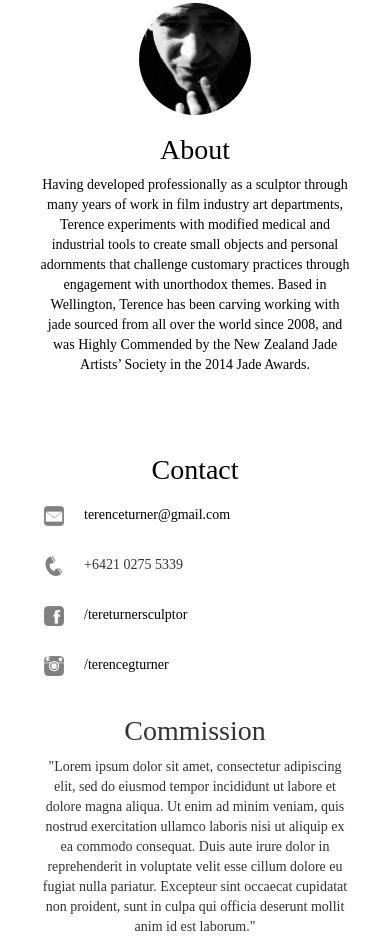
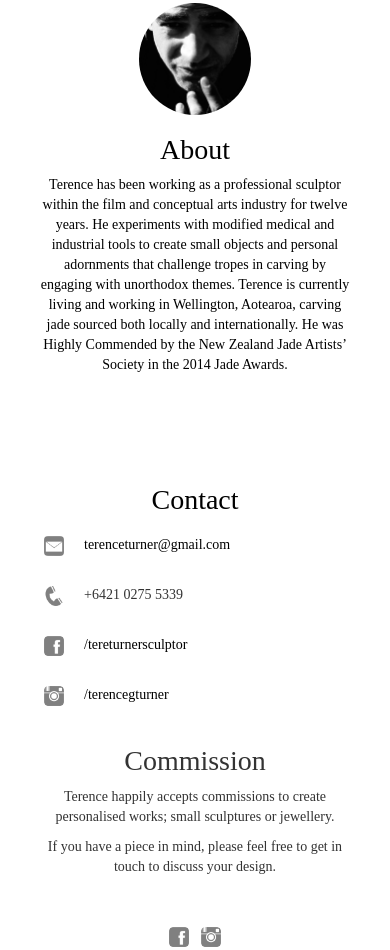
Before and after one commit to sarahhabershon/ttsite, a plain HTML site: page index.html in a window 390 px wide. Shown: the part 1358-2308 px from the top of the page. Drawn offline with nearby package versions, Linux system fonts and the light colour scheme.

Commit message:
Site live; updated about and commission text

```diff
--- a/index.html
+++ b/index.html
@@ -185,7 +185,7 @@
         </div>
       <div class="col-xs-12 col-md-7 about-text">
         <h2> About </h2>
-        <p>Having developed professionally as a sculptor through many years of work in film industry art departments, Terence experiments with modified medical and industrial tools to create small objects and personal adornments that challenge customary practices through engagement with unorthodox themes. Based in Wellington, Terence has been carving working with jade sourced from all over the world since 2008, and was Highly Commended by the New Zealand Jade Artists’ Society in the 2014 Jade Awards.</p>
+        <p>Terence has been working as a professional sculptor within the film and conceptual arts industry for twelve years. He experiments with modified medical and industrial tools to create small objects and personal adornments that challenge tropes in carving by engaging with unorthodox themes. Terence is currently living and working in Wellington, Aotearoa, carving jade sourced both locally and internationally. He was Highly Commended by the New Zealand Jade Artists’ Society in the 2014 Jade Awards.</p>
       </div>
     </div>
   </div>
@@ -205,7 +205,8 @@
       </div>
       <div class="col-xs-12 col-md-7 contact-text">
         <h2>Commission</h2>
-        <p>"Lorem ipsum dolor sit amet, consectetur adipiscing elit, sed do eiusmod tempor incididunt ut labore et dolore magna aliqua. Ut enim ad minim veniam, quis nostrud exercitation ullamco laboris nisi ut aliquip ex ea commodo consequat. Duis aute irure dolor in reprehenderit in voluptate velit esse cillum dolore eu fugiat nulla pariatur. Excepteur sint occaecat cupidatat non proident, sunt in culpa qui officia deserunt mollit anim id est laborum."</p>
+        <p>Terence happily accepts commissions to create personalised works; small sculptures or jewellery.</p>
+        <p>If you have a piece in mind, please feel free to get in touch to discuss your design.</p>
       </div>
     </div>
   </div>
--- a/styles/mobile-first.css
+++ b/styles/mobile-first.css
@@ -252,6 +252,7 @@
       .about-container{
         margin-top: 50px;
         max-width: 80%;
+        margin-bottom: 30px;
       }
 
       .contact-container {
```
Also changed, not shown: images/1.5.jpg (added), images/1.jpg, images/12.5.jpg (added), images/12.jpg, images/15.jpg, images/18.jpg, images/21.5.jpg (added), images/21.jpg, images/3.5.jpg (added), images/3.jpg, images/6.5.jpg (added), images/6.jpg, images/9.5.jpg (added), images/9.jpg, 1 more files, 1 other file.
